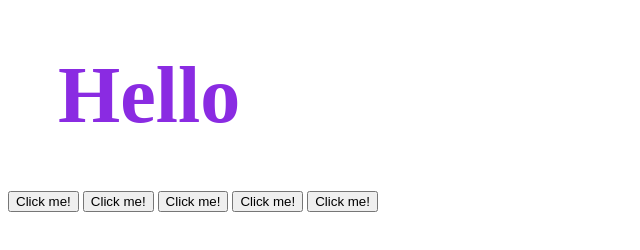
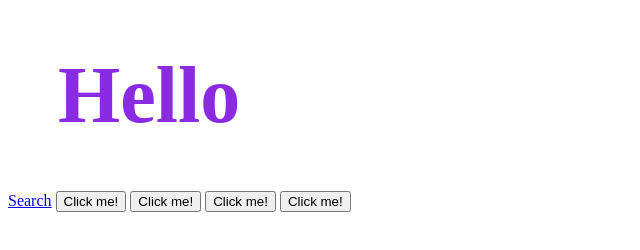
Before and after one commit to navinxqz/Web-dev-learning, a plain HTML site: page jQuery/index.html in a window 1280 px wide. Shown: the whole page, without its empty margins (0-640 px from the left). Drawn offline with nearby package versions, Linux system fonts and the light colour scheme.

Commit message:
attribute manipulation

```diff
--- a/jQuery/index.html
+++ b/jQuery/index.html
@@ -8,7 +8,7 @@
 </head>
 <body>
     <h1>Hello</h1>
-    <button>Click me!</button>
+    <a href="https://www.google.com/">Search</a>
     <button>Click me!</button>
     <button>Click me!</button>
     <button>Click me!</button>
--- a/jQuery/index.js
+++ b/jQuery/index.js
@@ -1 +1,2 @@
 $("h1").addClass("big margin50");
+$("a").attr("href","www.yahoo.com");
```
